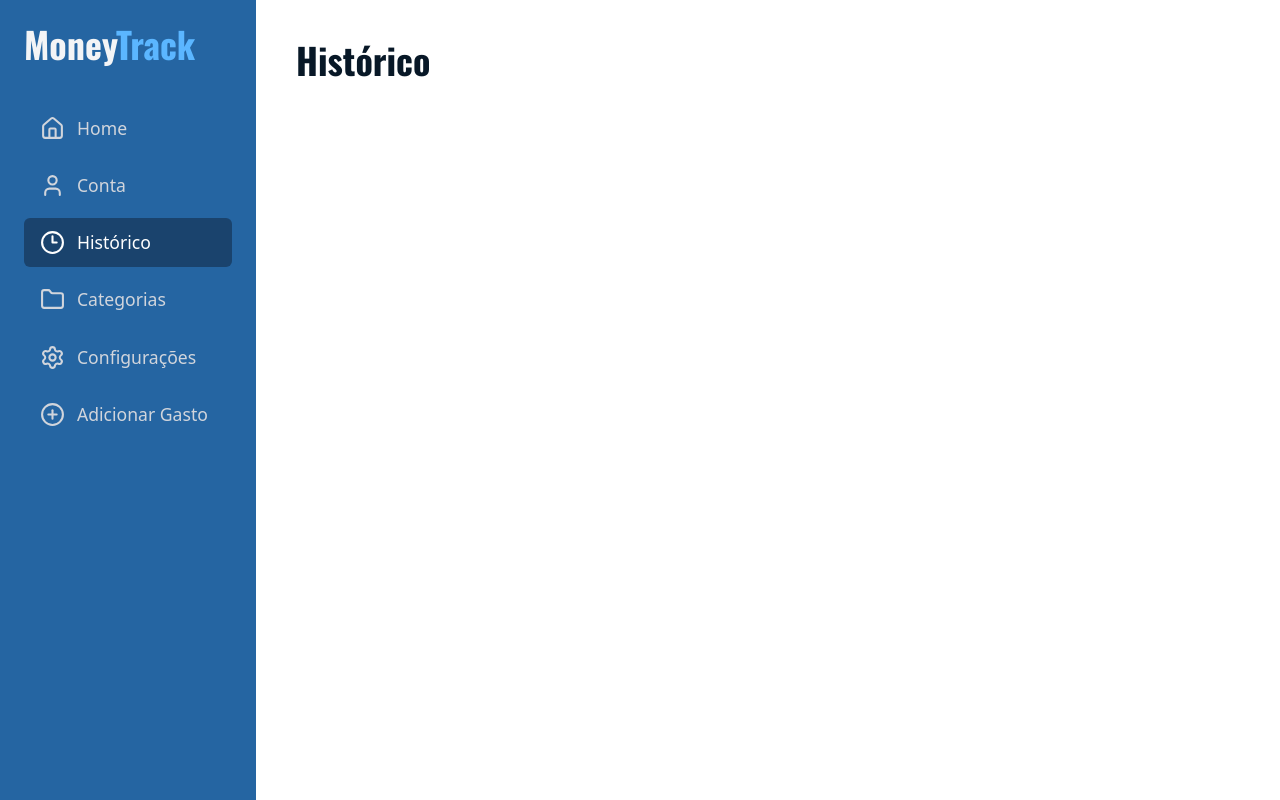
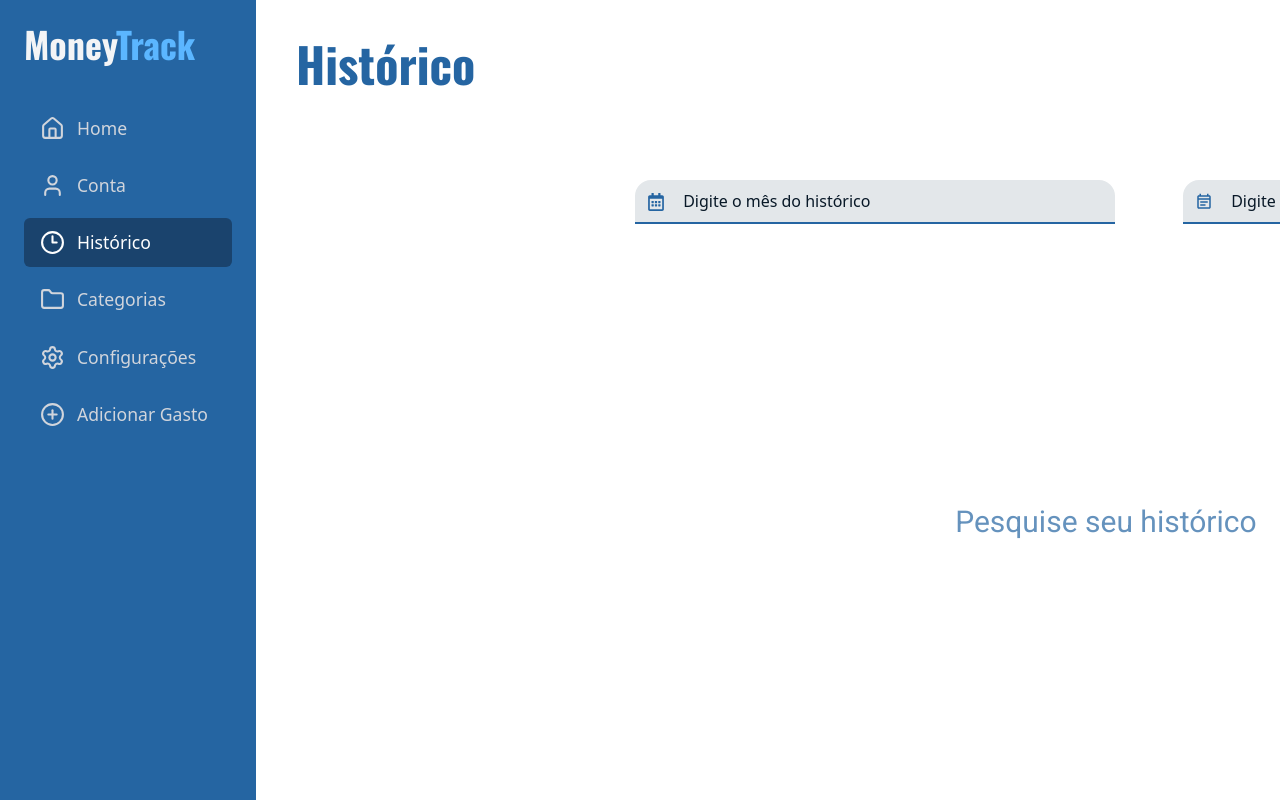
Before and after one commit to Elias700/MoneyTrack, a React (Vite) app: page /history in a window 1280 px wide. Built offline with nearby package versions, Linux system fonts and the light colour scheme; a web font is replaced by a local one.

Commit message:
feat(history): updates design of the History component

```diff
--- a/src/components/UI/Inputs/Inputs.tsx
+++ b/src/components/UI/Inputs/Inputs.tsx
@@ -1,4 +1,7 @@
+
 import { FiUser, FiMail, FiLock } from "react-icons/fi";
+import { FaRegCalendarAlt } from "react-icons/fa";
+import { MdOutlineEventNote } from "react-icons/md";
 
 const iconClass = `
   absolute left-4 top-1/2 -translate-y-1/2
@@ -144,3 +147,79 @@ export function InputPasswordEmail() {
     </div>
   );
 }
+
+export function InputHistoryMonth() {
+  return (
+    <div className="relative w-full max-w-none">
+      <FaRegCalendarAlt
+        className="
+          absolute left-3 top-1/2 -translate-y-1/2
+          text-[var(--color-primary-300)]
+        "
+        size={18}
+      />
+
+      <input
+        type="text"
+        id="month"
+        placeholder="Digite o mês do histórico"
+        className="
+          block w-120 max-w-none h-11 pl-12 pr-3
+          text-base font-normal
+
+          text-[var(--color-primary-500)]
+          bg-[var(--color-neutral-200)]
+
+          border-0
+          border-b-2 border-[var(--color-primary-300)]
+          rounded-t-2xl
+
+          placeholder:text-[var(--color-primary-500)]
+          placeholder:opacity-100
+
+          focus:outline-none
+          focus:border-[var(--color-primary-700)]
+        "
+      />
+    </div>
+
+  );
+}
+
+export function InputHistoryYear() {
+  return (
+    <div className="relative w-full">
+      <MdOutlineEventNote
+        className="
+          absolute left-3 top-1/2 -translate-y-1/2
+          text-[var(--color-primary-300)]
+        "
+        size={18}
+      />
+
+     <input
+  type="text"
+  id="month"
+  placeholder="Digite o ano do histórico"
+  className="
+    block w-120 h-11 pl-12 pr-3
+    text-base font-normal
+
+    text-[var(--color-primary-500)]
+    bg-[var(--color-neutral-200)]
+
+    border-0
+    border-b-2 border-[var(--color-primary-300)]
+    rounded-t-2xl
+
+    placeholder:text-[var(--color-primary-500)]
+    placeholder:opacity-100
+
+    focus:outline-none
+    focus:border-[var(--color-primary-700)]
+  "
+/>
+    </div>
+
+  );
+}
--- a/src/pages/History/History.tsx
+++ b/src/pages/History/History.tsx
@@ -1,8 +1,20 @@
+
+import { InputHistoryMonth } from "../../components/UI/Inputs/Inputs";
+import { InputHistoryYear } from "../../components/UI/Inputs/Inputs";
 
 const History = () => {
     return (
-        <main className="flex-1 w-full bg-(--color-primary-50) p-10 overflow-y-auto">
-            <h1 className="text-4xl font-bold text-(--color-primary-500)">Histórico</h1>
+        <main className="flex justify-center bg-(--color-primary-50) p-10">
+            <h1 className="text-5xl font-bold text-(--color-primary-300)">Histórico</h1>
+            <section>
+                <form action="" className="flex gap-25 mt-35 ml-40 max-w-md">
+                    <InputHistoryMonth />
+                    <InputHistoryYear />
+                </form>
+                <div className="flex justify-center w-full mt-70 ml-80 text-(--color-primary-500)">
+                    <p className="text-3xl text-(--color-primary-300) opacity-70">Pesquise seu histórico</p>
+                </div>
+            </section>
         </main>
     )
 };
```
